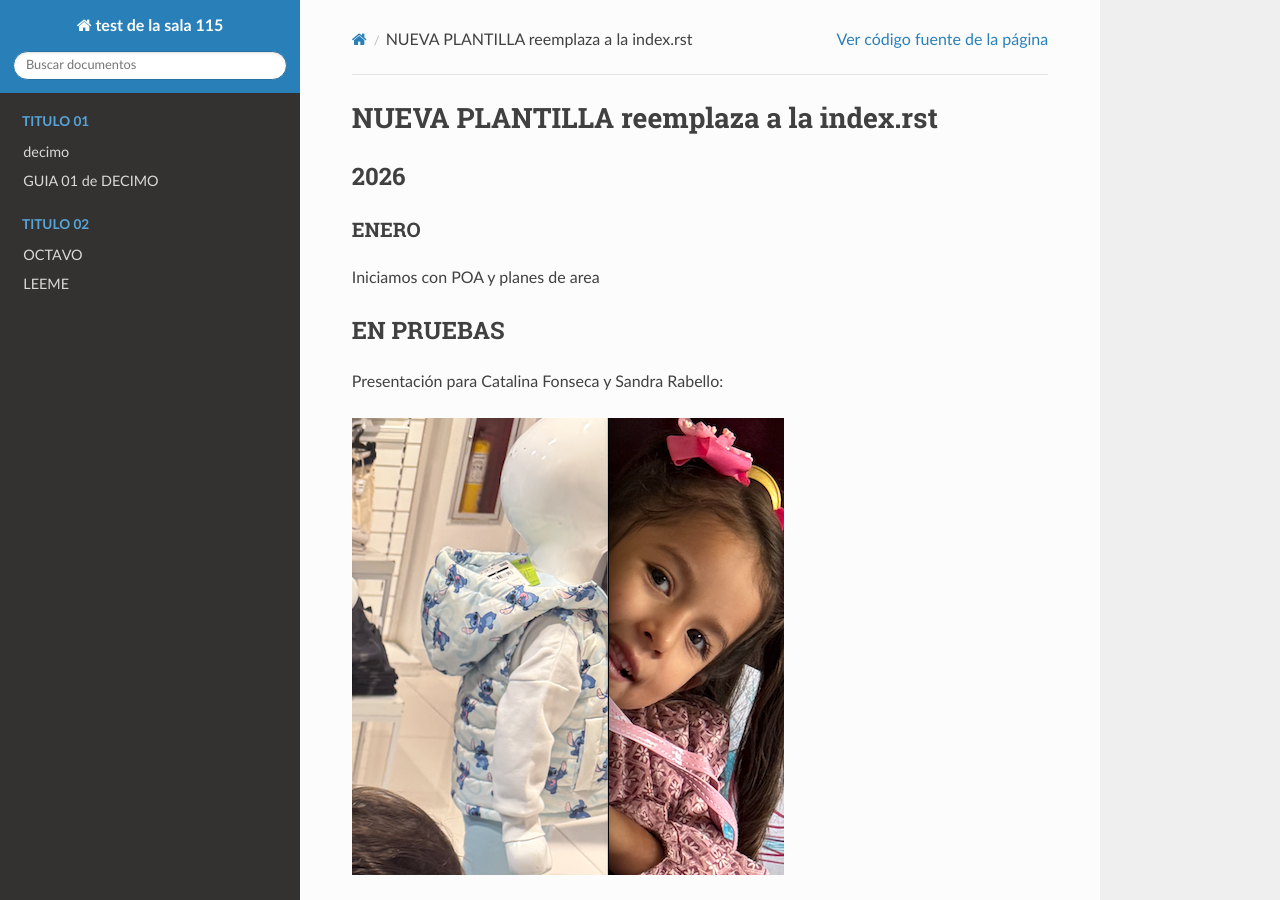
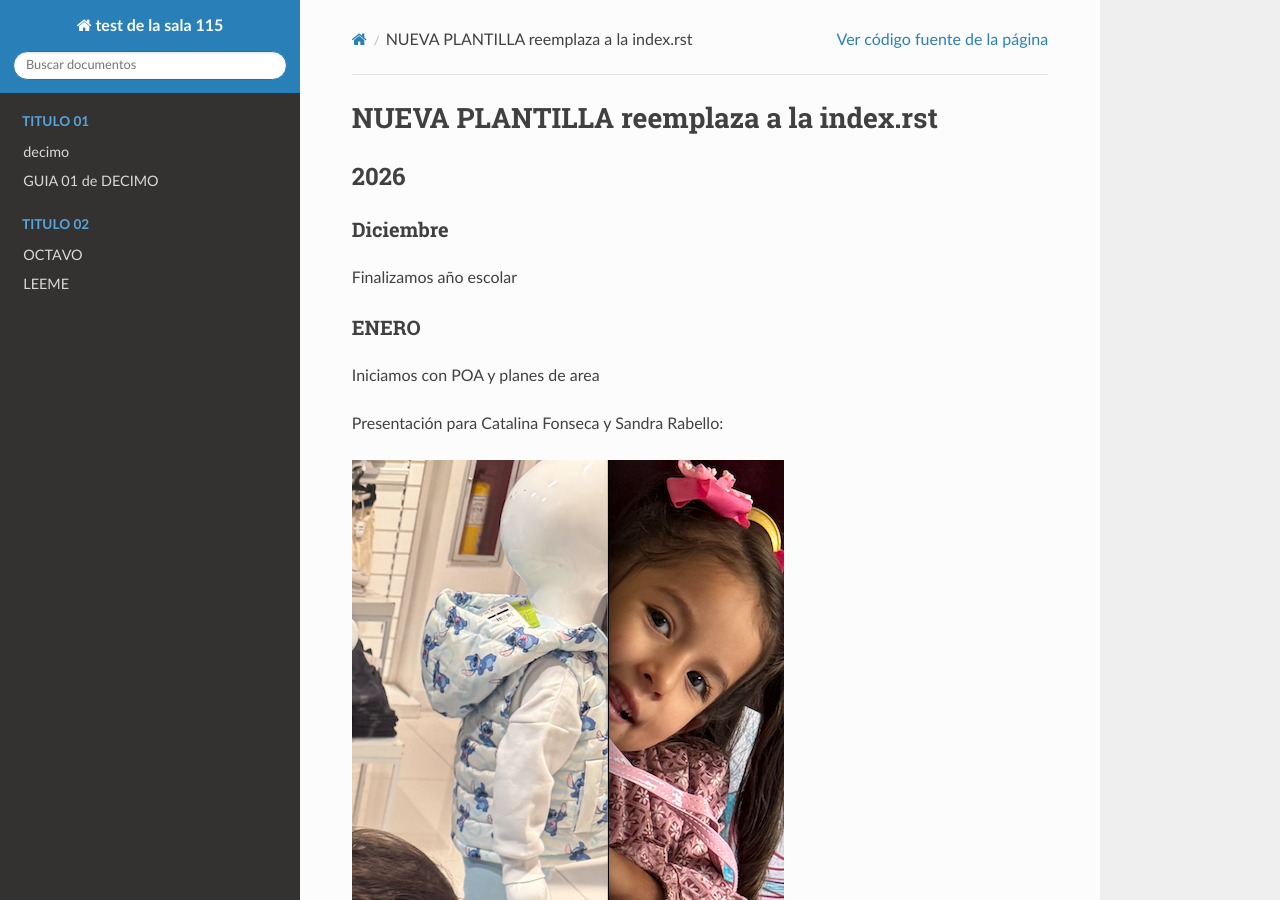
Before and after one commit to camilojfkennedy/test, a Sphinx documentation site: the page built from docs/index.md, in a window 1280 px wide and 900 px high. Built offline with Sphinx 7.4.7 and the Read the Docs theme 3.1.0, drawn with Linux system fonts in a browser that asks for light colours.

Commit message:
finaliza 2026

```diff
--- a/docs/index.md
+++ b/docs/index.md
@@ -21,12 +21,15 @@ README.md
 
 ## 2026
 
+### Diciembre
+
+Finalizamos año escolar
+
+
 ### ENERO
 
 Iniciamos con POA y planes de area
 
-
-## EN PRUEBAS
 
 Presentación para Catalina Fonseca y Sandra Rabello:
 
```
Also changed, not shown: 5 other files.
